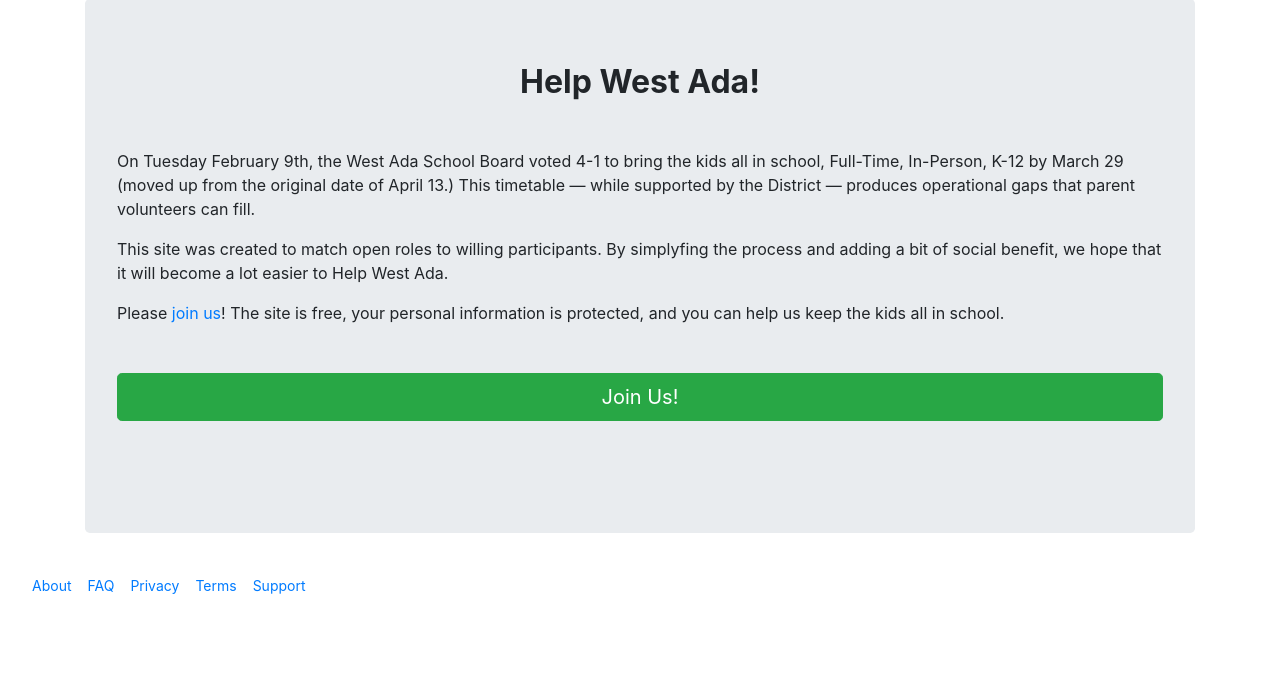
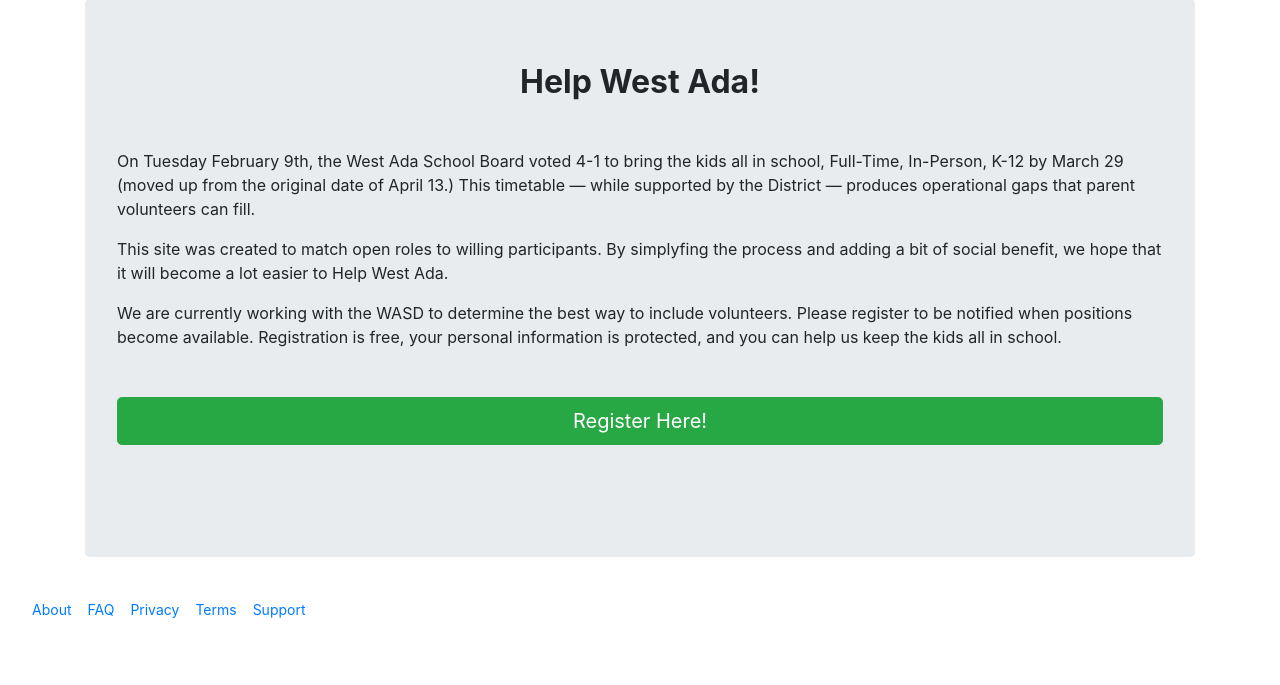
Before and after one commit to dbinetti/helpwestada, a Django app: page / in a window 1280 px wide. Shown: the part 107-792 px from the top of the page. Run offline with Django 3.2, Linux system fonts and the light colour scheme; some libraries are stand-ins or nearby versions.

Commit message:
UPdate site

```diff
--- a/project/app/models.py
+++ b/project/app/models.py
@@ -20,7 +20,7 @@
         blank=False,
     )
     address = AddressField(
-        blank=False,
+        blank=True,
         null=True,
         on_delete=models.CASCADE,
     )
--- a/project/app/templates/app/pages/account.html
+++ b/project/app/templates/app/pages/account.html
@@ -13,7 +13,7 @@
       Thank You for Helping West Ada!
     </h2>
     <p class='lead mt-3'>
-      <strong>Step One of Two:</strong> Please provide your personal contact information; this is required of all volunteers.
+      We are still working with the District to determine how best to utilize volunteers.  In the meantime please fill out the following form so we can reach you when positions become available.
     </p>
   <section class='my-5'>
     <div class='card'>
@@ -27,7 +27,7 @@
             {% bootstrap_field form.email show_help=False show_label=False %}
             {% bootstrap_field form.phone show_help=False show_label=False %}
             {% bootstrap_field form.address show_help=False show_label=False %}
-            {% bootstrap_field form.is_public show_help=False show_label=False %}
+            {# {% bootstrap_field form.is_public show_help=False show_label=False %} #}
             {% bootstrap_button "Save" button_type='submit' size='large' %}
             {% bootstrap_button "Cancel" button_type='link' href="/account" size='large' button_class='btn-light' extra_classes='ml-3'%}
           </form>
@@ -45,6 +45,7 @@
       </div>
     </div>
   </section>
+  {% comment %}
   <section class='my-5'>
     <div class='card'>
       <h4 class='card-header'>Assignments</h4>
@@ -71,4 +72,5 @@
       </div>
     </div>
   </section>
+  {% endcomment %}
 {% endblock content %}
--- a/project/app/templates/app/pages/index.html
+++ b/project/app/templates/app/pages/index.html
@@ -25,7 +25,7 @@
           This site was created to match open roles to willing participants.  By simplyfing the process and adding a bit of social benefit, we hope that it will become a lot easier to Help West Ada.
         </p>
         <p>
-          Please <a href='{% url "join" %}'>join us</a>!  The site is free, your personal information is protected, and you can help us keep the kids all in school.
+          We are currently working with the WASD to determine the best way to include volunteers.  Please register to be notified when positions become available.  Registration is free, your personal information is protected, and you can help us keep the kids all in school.
         </p>
       </div>
       {% comment %}
@@ -37,7 +37,7 @@
       {% endcomment %}
       <div class='my-5'>
         <a href='{% url "join" %}' class="btn btn-success btn-block btn-lg">
-          Join Us!
+          Register Here!
         </a>
       </div>
     </div>
```
Also changed, not shown: project/app/tasks.py (+83 -0 lines), project/app/migrations/0007_auto_20210302_1804.py (added), 2 other files.
